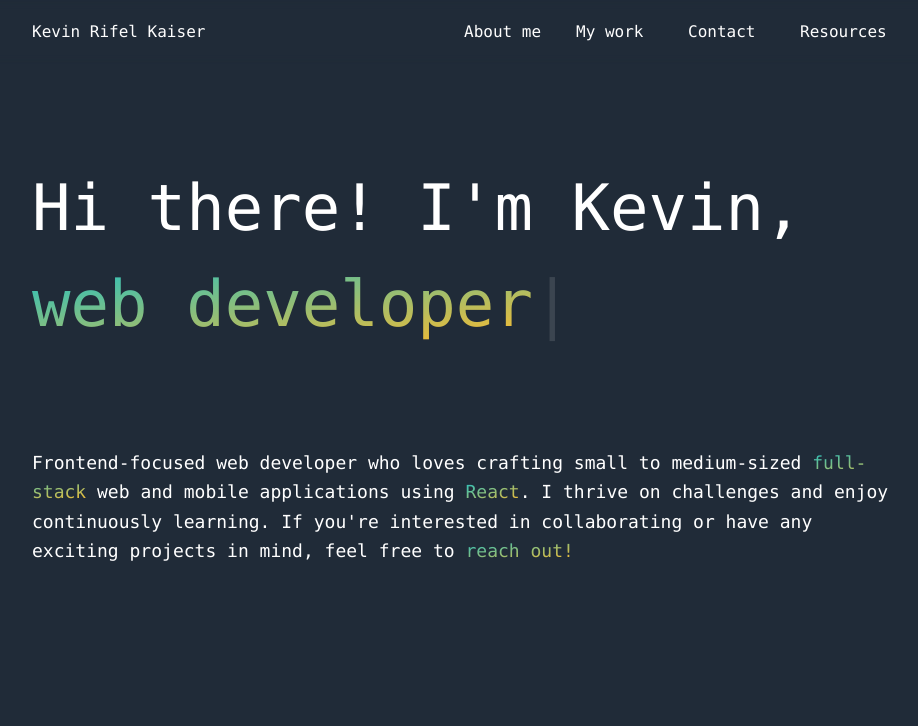
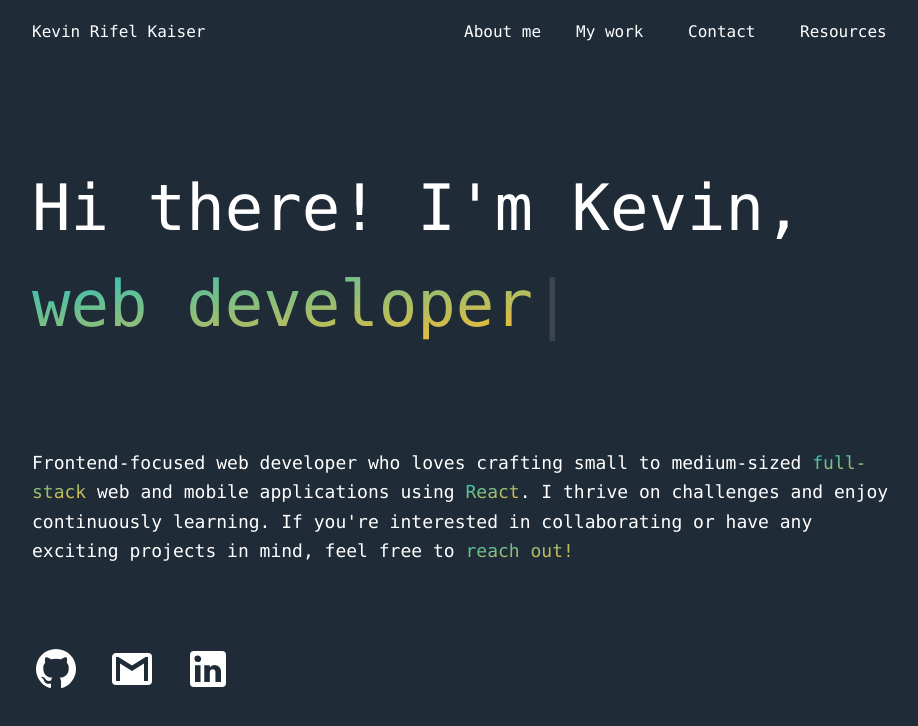
Before and after one commit to kevinRifelKaiser/00_juan_rifel_portfolio, a React (Vite) app: page / in a window 1280 px wide. Shown: the top 726 px of the page, without its empty margins (176-1094 px from the left). Built offline with nearby package versions, Linux system fonts and the light colour scheme.

Commit message:
[feature] - add the contact icons in the home screen

```diff
--- /dev/null
+++ b/src/assets/SVGs/GMailSVG.jsx
@@ -0,0 +1,16 @@
+const MdiGmail = (props) => {
+  return (
+    <svg
+      width="1em"
+      height="1em"
+      viewBox="0 0 24 24"
+      xmlns="http://www.w3.org/2000/svg"
+      {...props}>
+      <path
+        fill="#ffffff"
+        d="M20 18h-2V9.25L12 13L6 9.25V18H4V6h1.2l6.8 4.25L18.8 6H20m0-2H4c-1.11 0-2 .89-2 2v12a2 2 0 0 0 2 2h16a2 2 0 0 0 2-2V6a2 2 0 0 0-2-2Z"></path>
+    </svg>
+  );
+};
+
+export default MdiGmail;
--- a/src/assets/SVGs/GitHubSVG.jsx
+++ b/src/assets/SVGs/GitHubSVG.jsx
@@ -6,15 +6,9 @@
       viewBox="0 0 24 24"
       xmlns="http://www.w3.org/2000/svg"
       {...props}>
-      <g
-        fill="none"
-        stroke="#ffffff"
-        strokeLinecap="round"
-        strokeLinejoin="round"
-        strokeWidth="2">
-        <path d="M15 22v-4a4.8 4.8 0 0 0-1-3.5c3 0 6-2 6-5.5c.08-1.25-.27-2.48-1-3.5c.28-1.15.28-2.35 0-3.5c0 0-1 0-3 1.5c-2.64-.5-5.36-.5-8 0C6 2 5 2 5 2c-.3 1.15-.3 2.35 0 3.5A5.403 5.403 0 0 0 4 9c0 3.5 3 5.5 6 5.5c-.39.49-.68 1.05-.85 1.65c-.17.6-.22 1.23-.15 1.85v4"></path>
-        <path d="M9 18c-4.51 2-5-2-7-2"></path>
-      </g>
+      <path
+        fill="#ffffff"
+        d="M12 2A10 10 0 0 0 2 12c0 4.42 2.87 8.17 6.84 9.5c.5.08.66-.23.66-.5v-1.69c-2.77.6-3.36-1.34-3.36-1.34c-.46-1.16-1.11-1.47-1.11-1.47c-.91-.62.07-.6.07-.6c1 .07 1.53 1.03 1.53 1.03c.87 1.52 2.34 1.07 2.91.83c.09-.65.35-1.09.63-1.34c-2.22-.25-4.55-1.11-4.55-4.92c0-1.11.38-2 1.03-2.71c-.1-.25-.45-1.29.1-2.64c0 0 .84-.27 2.75 1.02c.79-.22 1.65-.33 2.5-.33c.85 0 1.71.11 2.5.33c1.91-1.29 2.75-1.02 2.75-1.02c.55 1.35.2 2.39.1 2.64c.65.71 1.03 1.6 1.03 2.71c0 3.82-2.34 4.66-4.57 4.91c.36.31.69.92.69 1.85V21c0 .27.16.59.67.5C19.14 20.16 22 16.42 22 12A10 10 0 0 0 12 2Z"></path>
     </svg>
   );
 };
--- /dev/null
+++ b/src/assets/SVGs/LinkedinSVG.jsx
@@ -0,0 +1,16 @@
+const MdiLinkedin = (props) => {
+  return (
+    <svg
+      width="1em"
+      height="1em"
+      viewBox="0 0 24 24"
+      xmlns="http://www.w3.org/2000/svg"
+      {...props}>
+      <path
+        fill="#ffffff"
+        d="M19 3a2 2 0 0 1 2 2v14a2 2 0 0 1-2 2H5a2 2 0 0 1-2-2V5a2 2 0 0 1 2-2h14m-.5 15.5v-5.3a3.26 3.26 0 0 0-3.26-3.26c-.85 0-1.84.52-2.32 1.3v-1.11h-2.79v8.37h2.79v-4.93c0-.77.62-1.4 1.39-1.4a1.4 1.4 0 0 1 1.4 1.4v4.93h2.79M6.88 8.56a1.68 1.68 0 0 0 1.68-1.68c0-.93-.75-1.69-1.68-1.69a1.69 1.69 0 0 0-1.69 1.69c0 .93.76 1.68 1.69 1.68m1.39 9.94v-8.37H5.5v8.37h2.77Z"></path>
+    </svg>
+  );
+};
+
+export default MdiLinkedin;
--- a/src/assets/SVGs/index.js
+++ b/src/assets/SVGs/index.js
@@ -1 +1,3 @@
 export { default as LucideGithub } from "./GitHubSVG";
+export { default as MdiGmail } from "./GMailSVG";
+export { default as MdiLinkedin } from "./LinkedinSVG";
--- a/src/screens/Home/index.jsx
+++ b/src/screens/Home/index.jsx
@@ -1,7 +1,7 @@
 import { useRef, useEffect } from "react";
 import Typed from "typed.js";
 
-import { LucideGithub } from "../../assets/SVGs";
+import { LucideGithub, MdiGmail, MdiLinkedin } from "../../assets/SVGs";
 
 const HomePage = () => {
   const text = useRef(null);
@@ -32,7 +32,7 @@
           />
         </h1>
       </div>
-      <div className="my-24">
+      <div className="mt-24">
         <p className="font-mono leading-relaxed text-lg text-white">
           Frontend-focused web developer who loves crafting small to
           medium-sized{" "}
@@ -51,6 +51,11 @@
           </span>
         </p>
       </div>
+      <div className="mt-20 flex flex-rox">
+        <LucideGithub className="w-12 h-12" />
+        <MdiGmail className="w-12 h-12 mx-7" />
+        <MdiLinkedin className="w-12 h-12" />
+      </div>
     </section>
   );
 };
```
